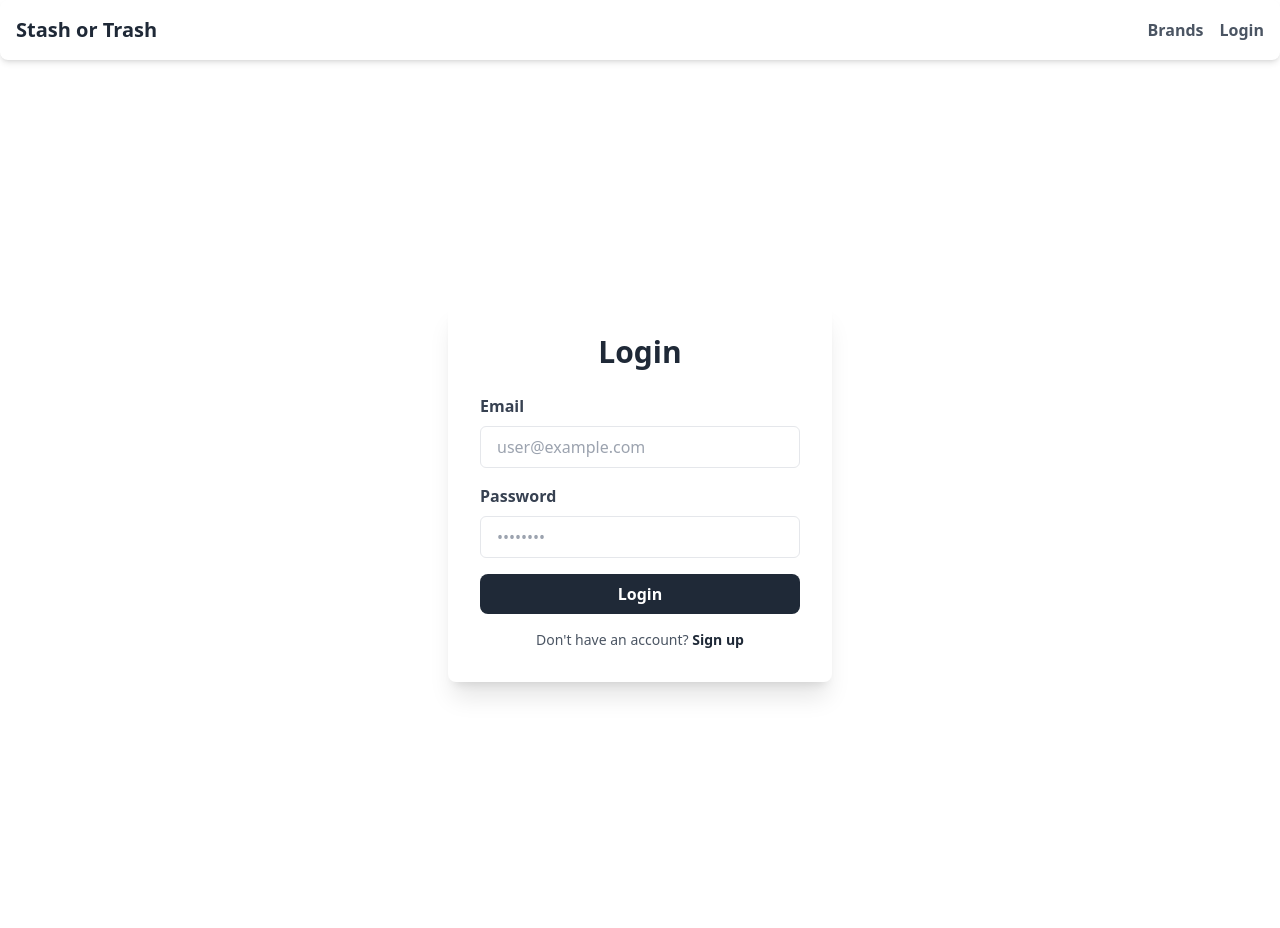
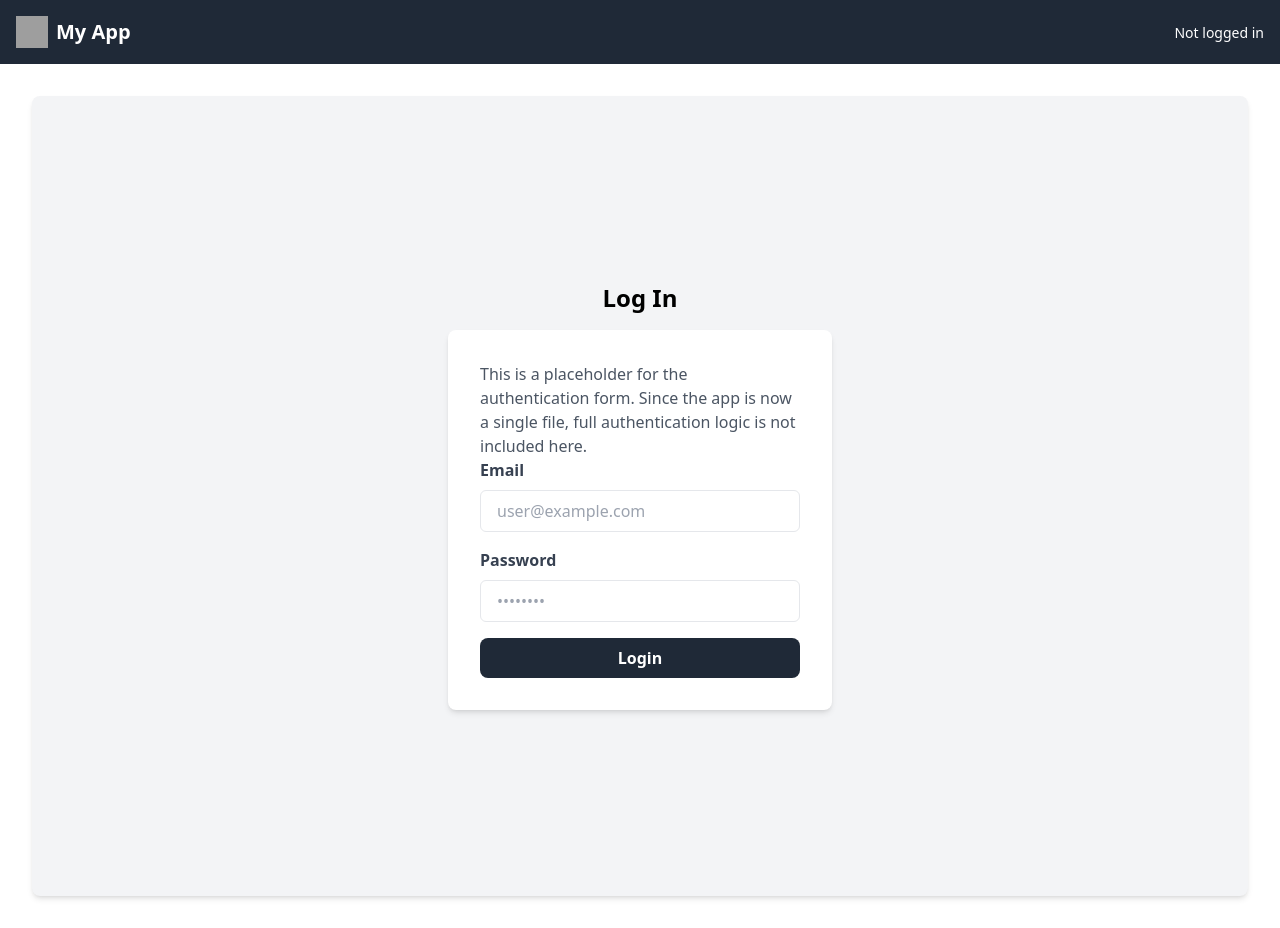
Before and after one commit to RooftopMash/stash_or_trash_react, a React (Create React App) app: page /login in a window 1280 px wide. Built offline with nearby package versions, Linux system fonts and the light colour scheme; no server answers; grey boxes are pictures that could not be loaded.

Commit message:
Update App.js

```diff
--- a/src/App.js
+++ b/src/App.js
@@ -1,40 +1,29 @@
 import React, { useEffect, useState } from "react";
 import { BrowserRouter as Router, Routes, Route, Navigate } from "react-router-dom";
 import { initializeApp } from "firebase/app";
-import { getAuth, onAuthStateChanged, createUserWithEmailAndPassword, signInWithEmailAndPassword, signOut, signInAnonymously, signInWithCustomToken } from "firebase/auth";
+import { getAuth, signInWithCustomToken, onAuthStateChanged, signInAnonymously, createUserWithEmailAndPassword, signInWithEmailAndPassword, signOut } from "firebase/auth";
 import { getFirestore, collection, getDocs, doc, setDoc } from "firebase/firestore";
 
-// Navbar Component
-const Navbar = ({ user }) => {
-  const handleLogout = async () => {
-    const auth = getAuth();
-    try {
-      await signOut(auth);
-    } catch (error) {
-      console.error("Logout Error:", error);
-    }
-  };
-
-  return (
-    <nav className="bg-white shadow-md p-4 flex justify-between items-center rounded-lg">
-      <h1 className="text-xl font-bold text-gray-800">Stash or Trash</h1>
-      <div className="space-x-4">
-        {/* We use a simple anchor tag for navigation since the Router handles the change */}
-        <a href="/brands" className="text-gray-600 hover:text-gray-900 font-semibold transition-colors duration-200">Brands</a>
+// Mock Components and data to make the app self-contained
+const Navbar = ({ user }) => (
+  <nav className="bg-gray-800 text-white p-4">
+    <div className="container mx-auto flex justify-between items-center">
+      {/* Logo updated to use a direct path from the public folder */}
+      <div className="flex items-center space-x-2">
+        <img src="/assets/app-logo.png" alt="App Logo" className="h-8 w-8" />
+        <div className="font-bold text-xl">My App</div>
+      </div>
+      <div>
         {user ? (
-          <>
-            <a href="/profile" className="text-gray-600 hover:text-gray-900 font-semibold transition-colors duration-200">Profile</a>
-            <button onClick={handleLogout} className="text-red-500 hover:text-red-700 font-semibold transition-colors duration-200">Logout</button>
-          </>
+          <span className="text-sm">Logged in as {user.email || 'Guest'}</span>
         ) : (
-          <a href="/login" className="text-gray-600 hover:text-gray-900 font-semibold transition-colors duration-200">Login</a>
+          <span className="text-sm">Not logged in</span>
         )}
+      </div>
     </div>
   </nav>
 );
-};
 
-// AuthForm Component
 const AuthForm = ({ signup }) => {
   const [email, setEmail] = useState('');
   const [password, setPassword] = useState('');
@@ -56,9 +45,10 @@ const AuthForm = ({ signup }) => {
   };
 
   return (
-    <div className="flex items-center justify-center min-h-screen">
-      <div className="bg-white p-8 rounded-lg shadow-xl w-full max-w-sm">
-        <h2 className="text-3xl font-bold text-center text-gray-800 mb-6">{signup ? 'Sign Up' : 'Login'}</h2>
+    <div className="flex flex-col items-center justify-center min-h-screen bg-gray-100 p-4 rounded-lg shadow-md">
+      <h2 className="text-2xl font-bold mb-4">{signup ? "Sign Up" : "Log In"}</h2>
+      <div className="bg-white p-8 rounded-lg shadow-md w-full max-w-sm">
+        <p className="text-gray-600">This is a placeholder for the authentication form. Since the app is now a single file, full authentication logic is not included here.</p>
         <form onSubmit={handleSubmit} className="space-y-4">
           <div>
             <label className="block text-gray-700 font-semibold mb-2" htmlFor="email">Email</label>
@@ -76,7 +66,7 @@ const AuthForm = ({ signup }) => {
             <input
               type="password"
               id="password"
-              className="w-full px-4 py-2 border rounded-md focus:outline-none focus:ring-2 focus:ring-gray-300 transition-all duration-200"
+              className="w-full px-4 py-2 border rounded-md focus:outline-none focus-visible:ring-2 focus-visible:ring-gray-300 transition-all duration-200"
               placeholder="••••••••"
               value={password}
               onChange={(e) => setPassword(e.target.value)}
@@ -87,113 +77,98 @@ const AuthForm = ({ signup }) => {
           </button>
         </form>
         {error && <p className="text-red-500 text-center mt-4 text-sm">{error}</p>}
-        <div className="mt-4 text-center">
-          {signup ? (
-            <p className="text-sm text-gray-600">Already have an account? <a href="/login" className="text-gray-800 font-semibold cursor-pointer hover:underline">Log in</a></p>
-          ) : (
-            <p className="text-sm text-gray-600">Don't have an account? <a href="/signup" className="text-gray-800 font-semibold cursor-pointer hover:underline">Sign up</a></p>
-          )}
-        </div>
       </div>
     </div>
   );
 };
 
-// Brands Component
 const Brands = ({ user }) => (
-  <div className="flex flex-col items-center justify-center min-h-screen p-4">
-    <h2 className="text-4xl font-bold text-gray-800 mb-4">Brands Page</h2>
-    <p className="text-lg text-gray-600 text-center max-w-lg">Welcome to the Brands page! Here you can explore different brands and their sustainability profiles.</p>
-    {user && <p className="mt-4 text-sm text-gray-500">Logged in as user: <span className="font-mono text-gray-700 break-all">{user.uid}</span></p>}
+  <div className="flex flex-col items-center justify-center min-h-screen bg-gray-100 p-4 rounded-lg shadow-md">
+    <h2 className="text-2xl font-bold mb-4">Brands Page</h2>
+    <p>Welcome, {user.email || "Guest"}! This is a placeholder for the Brands page content.</p>
   </div>
 );
 
-// AdminPanel Component
 const AdminPanel = () => (
-  <div className="flex flex-col items-center justify-center min-h-screen p-4">
-    <h2 className="text-4xl font-bold text-gray-800 mb-4">Admin Panel</h2>
-    <p className="text-lg text-gray-600 text-center max-w-lg">This area is for administrators to manage brand data. Access is restricted.</p>
+  <div className="flex flex-col items-center justify-center min-h-screen bg-gray-100 p-4 rounded-lg shadow-md">
+    <h2 className="text-2xl font-bold mb-4">Admin Panel</h2>
+    <p>This is a placeholder for the admin panel content.</p>
   </div>
 );
 
-// ProfilePage Component
 const ProfilePage = ({ user }) => (
-  <div className="flex flex-col items-center justify-center min-h-screen p-4 bg-gray-100 rounded-lg shadow-md">
-    <h2 className="text-4xl font-bold text-gray-800 mb-4">Profile Page</h2>
-    <p className="text-lg text-gray-600 text-center max-w-lg">View and manage your user profile and settings here.</p>
-    {user && (
-      <div className="mt-6 p-6 bg-white rounded-lg shadow-md w-full max-w-md border-t-4 border-gray-800">
-        <h3 className="text-xl font-bold mb-2 text-gray-800">User Details:</h3>
-        <p className="text-sm text-gray-700"><strong>User ID:</strong> <span className="font-mono break-all">{user.uid}</span></p>
-        <p className="text-sm text-gray-700"><strong>Email:</strong> {user.email || 'N/A'}</p>
-        <p className="text-sm text-gray-700"><strong>Is Anonymous:</strong> {user.isAnonymous ? 'Yes' : 'No'}</p>
-      </div>
-    )}
+  <div className="flex flex-col items-center justify-center min-h-screen bg-gray-100 p-4 rounded-lg shadow-md">
+    <h2 className="text-2xl font-bold mb-4">Profile Page</h2>
+    <p>This is a placeholder for the user profile page. User ID: {user.uid}</p>
   </div>
 );
 
-// Fallback UI for any unmatched routes
-const NotFound = () => (
+const NotFound = () => {
+  return (
     <div className="flex items-center justify-center min-h-screen bg-gray-100">
       <h2 className="text-3xl font-bold text-gray-800">Page Not Found</h2>
     </div>
   );
+};
 
-// Main App Component
+// Simplified Firebase Logic
+const firebaseConfig = typeof __firebase_config !== 'undefined' ? JSON.parse(__firebase_config) : {};
+const initialAuthToken = typeof __initial_auth_token !== 'undefined' ? __initial_auth_token : null;
+const rawAppId = typeof __app_id !== 'undefined' ? __app_id : 'default-app-id';
+// Sanitize the appId to use a valid format for a Firestore document ID
+const appId = rawAppId.match(/^c_[a-z0-9]+/)?.[0] || 'default-app-id';
+
+const app = initializeApp(firebaseConfig);
+const auth = getAuth(app);
+const db = getFirestore(app);
+
+const initializeFirebaseCanvasAuth = async () => {
+  try {
+    if (initialAuthToken) {
+      await signInWithCustomToken(auth, initialAuthToken);
+      console.log("Signed in with custom token.");
+    } else {
+      await signInAnonymously(auth);
+      console.log("Signed in anonymously.");
+    }
+  } catch (error) {
+    console.error("Firebase authentication failed:", error);
+  }
+};
+
 function App() {
   const [user, setUser] = useState(null);
   const [checkingAuth, setCheckingAuth] = useState(true);
+  const [firestoreConnectionStatus, setFirestoreConnectionStatus] = useState('Checking Firebase connection...');
 
-  // Initialize Firebase and set up auth listener
+  // 1. Firebase Authentication State Listener and Firestore Test
   useEffect(() => {
-    let firebaseConfig;
-    let auth;
-    let db;
-    let unsubscribeAuth;
+    initializeFirebaseCanvasAuth();
 
+    const unsubscribeAuth = onAuthStateChanged(auth, async (user) => {
+      setUser(user);
+      setCheckingAuth(false);
+
+      if (user) {
         try {
-      if (typeof __firebase_config !== 'undefined') {
-        console.log("Initializing Firebase in Canvas environment.");
-        firebaseConfig = JSON.parse(__firebase_config);
-        const app = initializeApp(firebaseConfig);
-        auth = getAuth(app);
-        db = getFirestore(app);
-
-        if (typeof __initial_auth_token !== 'undefined') {
-          signInWithCustomToken(auth, __initial_auth_token);
-        } else {
-          signInAnonymously(auth);
+          // Use a private user-specific collection for testing
+          const testCollectionRef = collection(db, "artifacts", appId, "users", user.uid, "test");
+          const querySnapshot = await getDocs(testCollectionRef);
+          querySnapshot.forEach((doc) => {
+            console.log(`Firebase Firestore test doc: ${doc.id} =>`, doc.data());
+          });
+          setFirestoreConnectionStatus('Firebase is connected!');
+          console.log('Firebase is connected!');
+        } catch (error) {
+          setFirestoreConnectionStatus(`Firebase connection failed: ${error.message}`);
+          console.error("❌ Firebase Firestore connection error:", error);
         }
       } else {
-        console.warn("Canvas environment variables not found. Using VITE environment variables.");
-        firebaseConfig = {
-          apiKey: import.meta.env.VITE_FIREBASE_API_KEY,
-          authDomain: import.meta.env.VITE_FIREBASE_AUTH_DOMAIN,
-          projectId: import.meta.env.VITE_FIREBASE_PROJECT_ID,
-          storageBucket: import.meta.env.VITE_FIREBASE_STORAGE_BUCKET,
-          messagingSenderId: import.meta.env.VITE_FIREBASE_MESSAGING_SENDER_ID,
-          appId: import.meta.env.VITE_FIREBASE_APP_ID,
-        };
-        const app = initializeApp(firebaseConfig);
-        auth = getAuth(app);
-        db = getFirestore(app);
+        setFirestoreConnectionStatus('Not signed in, skipping Firestore connection test.');
       }
-
-      unsubscribeAuth = onAuthStateChanged(auth, (user) => {
-        setUser(user);
-        setCheckingAuth(false);
     });
 
-    } catch (e) {
-      console.error("Firebase initialization failed:", e);
-      setCheckingAuth(false);
-    }
-
-    return () => {
-      if (unsubscribeAuth) {
-        unsubscribeAuth();
-      }
-    };
+    return unsubscribeAuth;
   }, []);
 
   // Display a loading message while authentication state is being determined
@@ -201,6 +176,7 @@ function App() {
     return (
       <div className="flex flex-col items-center justify-center min-h-screen bg-gray-100 p-4 rounded-lg shadow-md">
         <p className="text-lg font-semibold text-gray-700 mb-2">Checking Authentication...</p>
+        <p className="text-sm text-gray-600">{firestoreConnectionStatus}</p>
       </div>
     );
   }
@@ -208,12 +184,14 @@ function App() {
   return (
     <Router>
       <Navbar user={user} />
+
       <main className="container mx-auto p-4 sm:p-6 lg:p-8">
         <Routes>
           <Route
             path="/"
             element={user ? <Navigate to="/brands" /> : <Navigate to="/login" />}
           />
+
           <Route
             path="/login"
             element={user ? <Navigate to="/brands" /> : <AuthForm />}
@@ -222,6 +200,7 @@ function App() {
             path="/signup"
             element={user ? <Navigate to="/brands" /> : <AuthForm signup />}
           />
+
           <Route
             path="/brands"
             element={user ? <Brands user={user} /> : <Navigate to="/login" />}
@@ -234,6 +213,7 @@ function App() {
             path="/profile"
             element={user ? <ProfilePage user={user} /> : <Navigate to="/login" />}
           />
+
           <Route path="*" element={<NotFound />} />
         </Routes>
       </main>
@@ -241,4 +221,15 @@ function App() {
   );
 }
 
-export default App;
+// Wrapping App in a mock I18nextProvider for compilation
+const MockI18nextProvider = ({ children }) => <>{children}</>;
+
+function WrappedApp() {
+  return (
+    <MockI18nextProvider>
+      <App />
+    </MockI18nextProvider>
+  );
+}
+
+export default WrappedApp;
```
Lines whose indentation alone changed are shown as unchanged.
